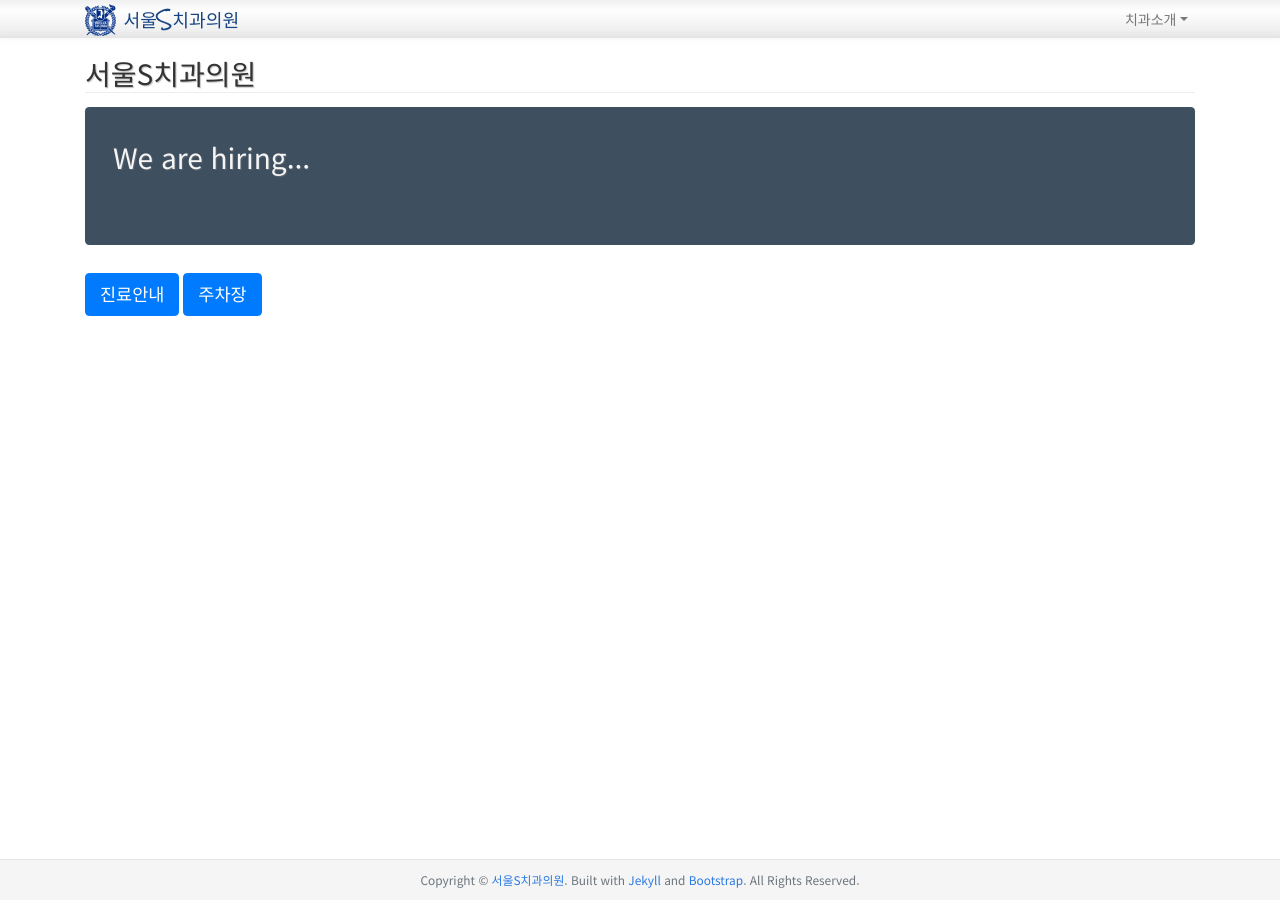
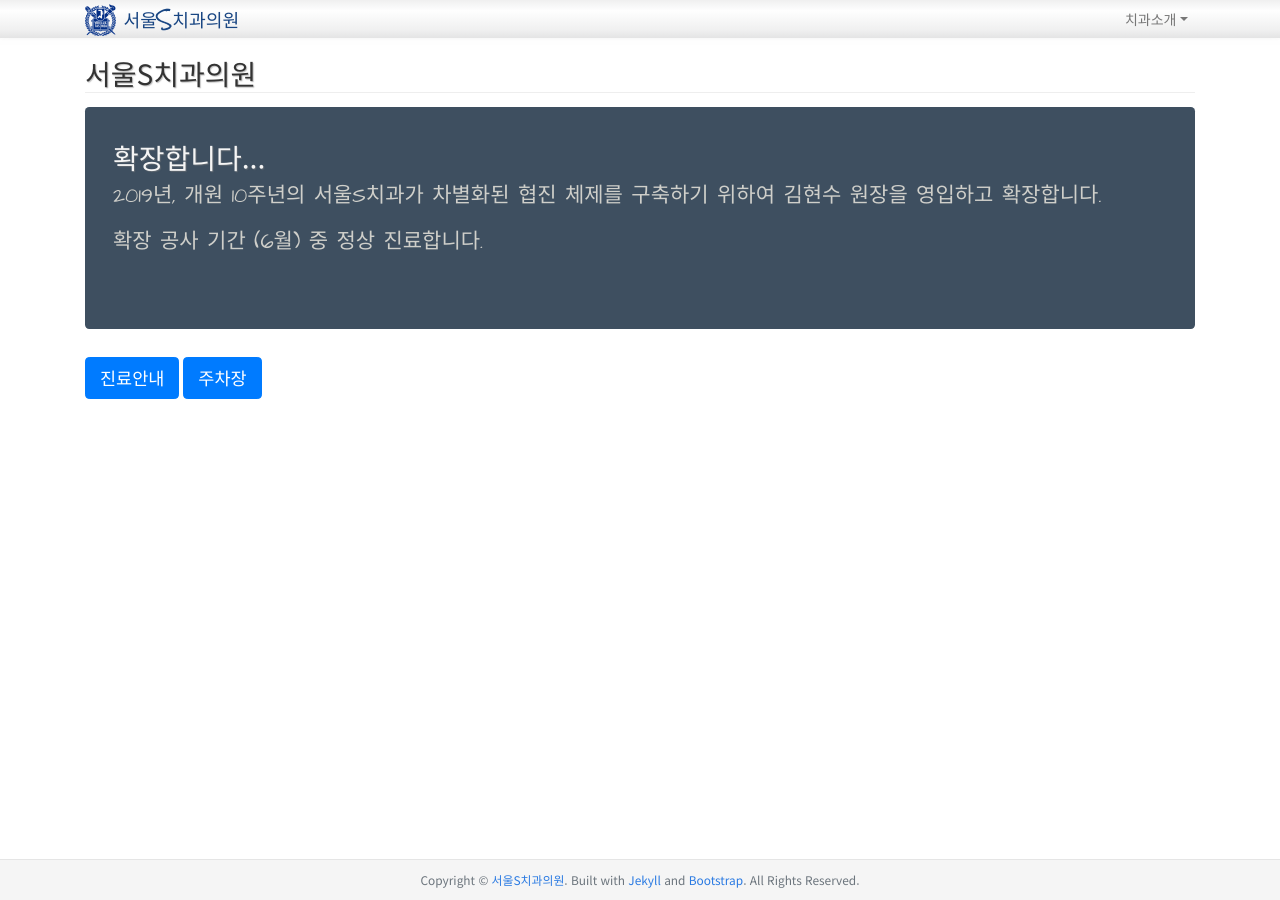
Before and after one commit to gehoon/sdental.clinic, a Jekyll site: the page built from index.html, in a window 1280 px wide. Built offline with Jekyll 4.4.1, drawn with Linux system fonts in a browser that asks for light colours; some web fonts are replaced.

Commit message:
design fix

```diff
--- a/_sass/_layout.scss
+++ b/_sass/_layout.scss
@@ -68,6 +68,7 @@
 }
 
 #parking {
+  margin-bottom: 1em;
   iframe {
     height: 300px;
     width:1024px;
--- a/index.html
+++ b/index.html
@@ -9,8 +9,9 @@ description: 서울S치과의원
 	</header>
 	<div id="notice">
 		<div class="jumbotron">
-			<h1>We are hiring...</h1>
-			<p></p>
+			<h1>확장합니다...</h1>
+      <p>2019년, 개원 10주년의 서울S치과가 차별화된 협진 체제를 구축하기 위하여 김현수 원장을 영입하고 확장합니다.</p>
+      <p>확장 공사 기간 (6월) 중 정상 진료합니다.</p>
 		</div>
 	</div>
 
```
Also changed, not shown: _pages/11-info-info.md (+4 -0 lines), _pages/131-direction-map.md (+1 -2 lines), _pages/132-direction-parking.md (+6 -0 lines).
